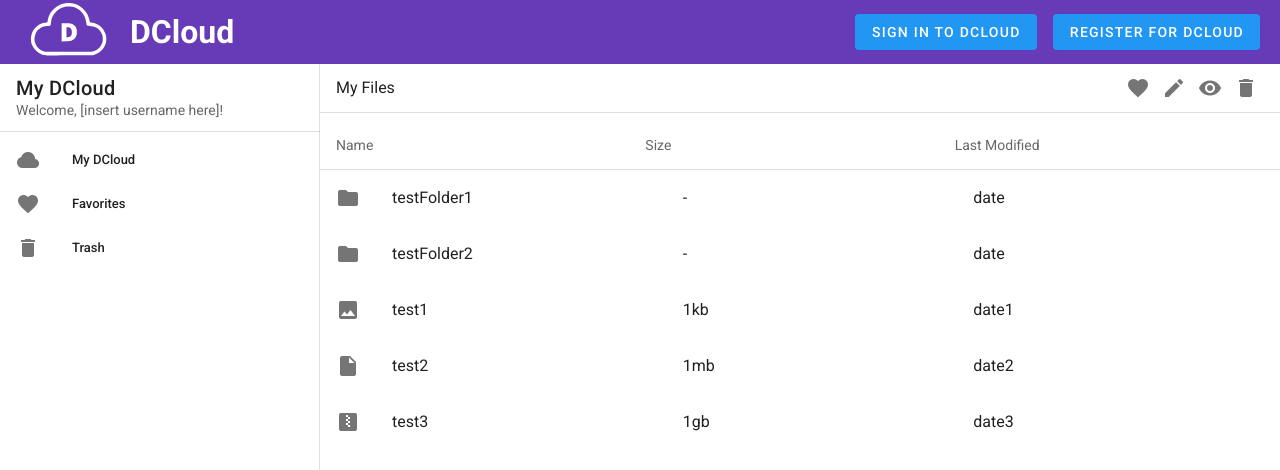
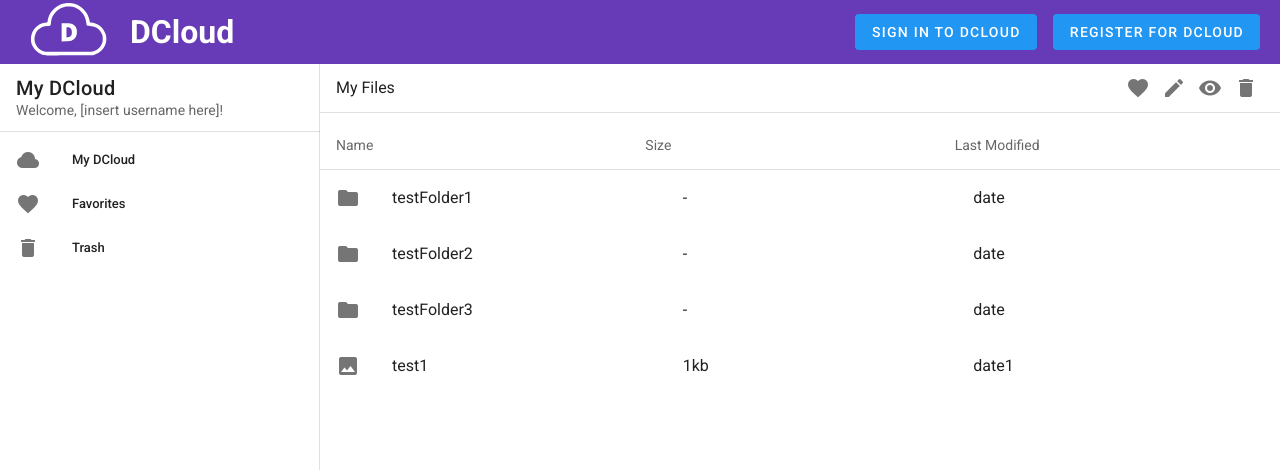
Before and after one commit to lpadgett/dcloud-client, a Vue app: page /home in a window 1280 px wide. Shown: the top 470 px of the page. Built offline with nearby package versions, Linux system fonts and the light colour scheme.

Commit message:
One-way file list traversal figured out. Need to finish implementation by being able to go back and forth

```diff
--- a/src/components/userFacing/UserDashboard/FilesList/File.vue
+++ b/src/components/userFacing/UserDashboard/FilesList/File.vue
@@ -6,9 +6,6 @@
                 link
                 v-on:dblclick="clickFile(file)"
         >
-            <!--state changes for click belong in list item-->
-            <!--v-on:click=""-->
-            <!--v-on:dblclick=""-->
             <v-list-item-icon>
                 <v-icon v-if="file.type === 'picture'">{{ 'mdi-image' }}</v-icon>
                 <v-icon v-else-if="file.type === 'archive'"> {{ 'mdi-zip-box' }}</v-icon>
@@ -41,6 +38,8 @@
             clickFile: function(file) {
                 if(file.type !== 'folder') {
                     window.open(file.source, "_blank");
+                } else {
+                    this.files = file.children;
                 }
             }
         },
--- a/src/components/userFacing/UserDashboard/FilesList/FilesList.vue
+++ b/src/components/userFacing/UserDashboard/FilesList/FilesList.vue
@@ -9,7 +9,6 @@
                     color="secondary"
                     max="1"
             >
-                <File :files="folders"/>
                 <File :files="files"/>
             </v-list-item-group>
         </v-list>
@@ -36,15 +35,98 @@ export default {
     },
     data () {
         return {
-            folders: [
-                {name: 'testFolder1', type: 'folder', size: '-', lastModified: 'date'},
-                {name: 'testFolder2', type: 'folder', size: '-', lastModified: 'date'},
-            ],
             files: [
-                {name: 'test1', type: 'picture', size: '1kb', lastModified: 'date1', source: 'https://siasky.net/CAATt9wrsMQ47g-18XZYhXTwIVoFNlz9j8iKnIeJg2kXhA'},
-                {name: 'test2', type: 'other', size: '1mb', lastModified: 'date2', source: 'https://siasky.net/EACXV8iHR_k5m9bIlNP1MbQzNzJoNLnIJpdgNxKt7P1_ig'},
-                {name: 'test3', type: 'archive', size: '1gb', lastModified: 'date3', source: 'https://siasky.net/CADdUqC4NLdlS79eyjk5DDINntKWm3B1cRjKPTnXszldLw'},
-            ],
+                {
+                    parent: null,
+                    id: "1a",
+                    name: "testFolder1",
+                    type: "folder",
+                    size: "-",
+                    source: null,
+                    lastModified: "date",
+                    favorite: true,
+                    children: [
+                        {
+                            parent: "1a",
+                            id: "1b",
+                            name: "test1",
+                            type: "picture",
+                            size: "1kb",
+                            source: "https://siasky.net/CAATt9wrsMQ47g-18XZYhXTwIVoFNlz9j8iKnIeJg2kXhA",
+                            lastModified: "date",
+                            favorite: false,
+                            children: null
+                        },
+                        {
+                            parent: "1a",
+                            id: "1c",
+                            name: "Doesnt Exist Yet",
+                            type: "picture",
+                            size: "1kb",
+                            source: null,
+                            lastModified: "date",
+                            favorite: false,
+                            children: null
+                        }
+                    ]
+                },
+                {
+                    parent: null,
+                    id: "2a",
+                    name: "testFolder2",
+                    type: "folder",
+                    size: "-",
+                    source: null,
+                    lastModified: "date",
+                    favorite: false,
+                    children: [
+                        {
+                            parent: "2a",
+                            id: "2b",
+                            name: "test1",
+                            type: "picture",
+                            size: "1kb",
+                            source: "https://siasky.net/EACXV8iHR_k5m9bIlNP1MbQzNzJoNLnIJpdgNxKt7P1_ig",
+                            lastModified: "date",
+                            favorite: false,
+                            children: null
+                        },
+                        {
+                            parent: "2a",
+                            id: "2c",
+                            name: "This doesnt exist yet either",
+                            type: "picture",
+                            size: "1kb",
+                            source: null,
+                            lastModified: "date",
+                            favorite: false,
+                            children: null
+                        }
+                    ]
+                },
+                {
+                    parent: null,
+                    id: "1c",
+                    name: "testFolder3",
+                    type: "folder",
+                    size: "-",
+                    source: null,
+                    lastModified: "date",
+                    favorite: true,
+                    children: []
+                },
+                {
+                    parent: null,
+                    id: "2b",
+                    name: "test1",
+                    type: "picture",
+                    size: "1kb",
+                    source: "https://siasky.net/CADdUqC4NLdlS79eyjk5DDINntKWm3B1cRjKPTnXszldLw",
+                    lastModified: "date1",
+                    favorite: false,
+                    children: null
+                },
+            ]
         }
     }
 }
```
